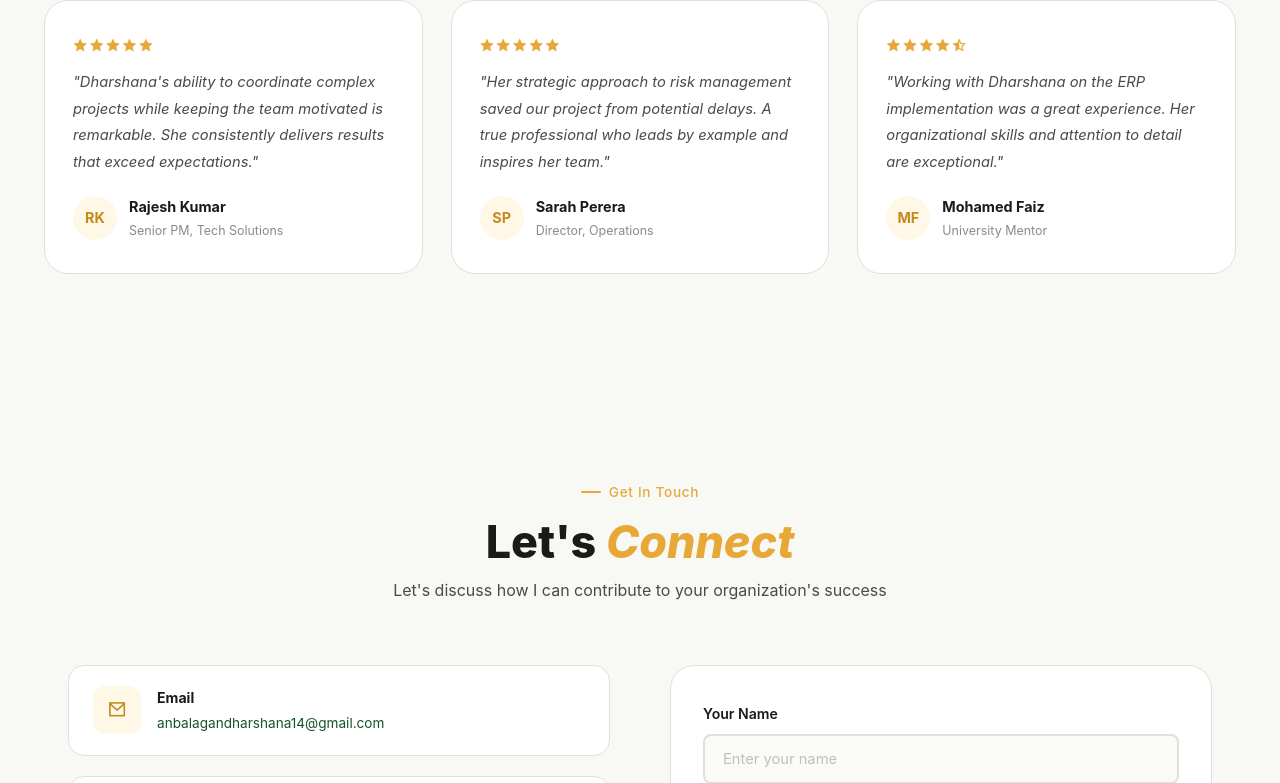
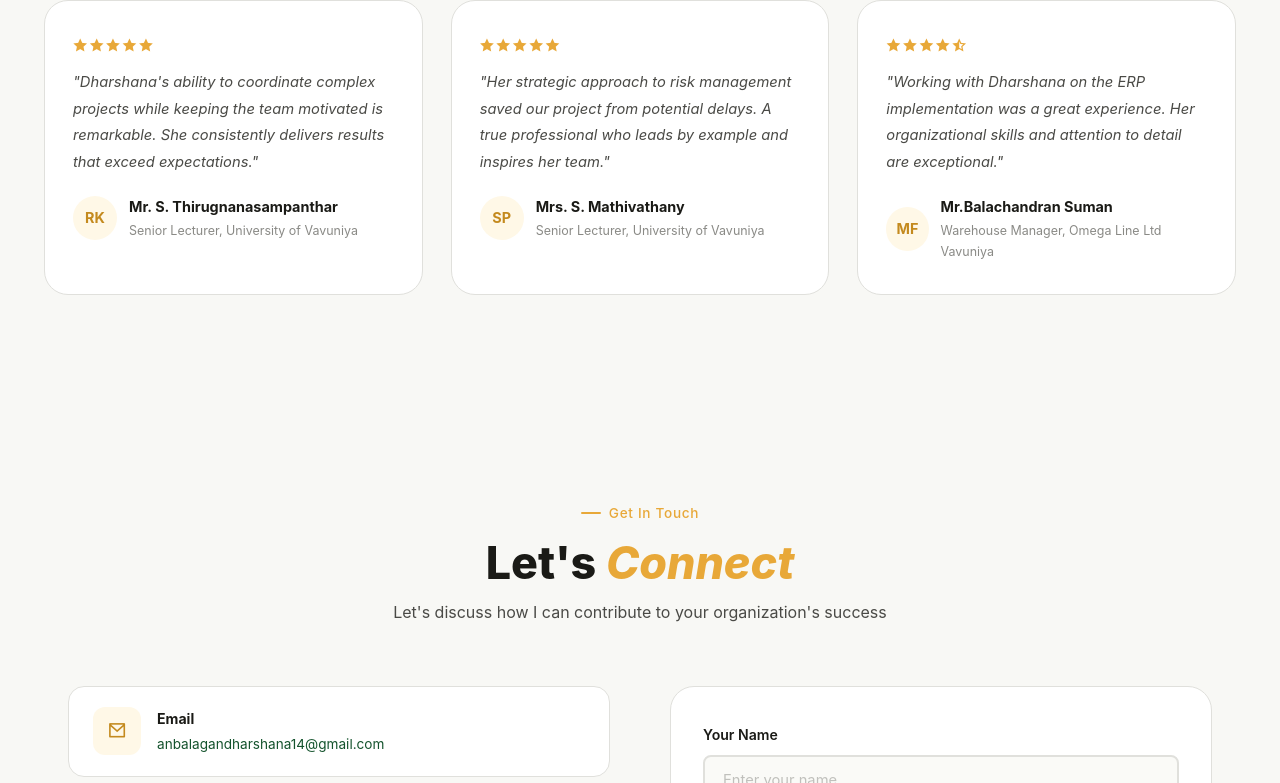
Before and after one commit to MrManoj124/Dharsha_Portfolio, a plain HTML site: page index.html in a window 1280 px wide. Shown: the part 7862-8645 px from the top of the page. Drawn offline with nearby package versions, Linux system fonts and the light colour scheme.

Commit message:
refactor: update testimonial author details and format HTML attributes

```diff
--- a/index.html
+++ b/index.html
@@ -24,8 +24,7 @@
 
     <!-- Remix Icons -->
     <link href="https://cdn.jsdelivr.net/npm/remixicon@4.3.0/fonts/remixicon.css" rel="stylesheet"
-        integrity="sha384-hlyh3bZtgya52o/xl1sa3jb1Hv8UW8lsNRB1mlJM26/nlx1S1J7zVBZMOjkKl+MU"
-        crossorigin="anonymous">
+        integrity="sha384-hlyh3bZtgya52o/xl1sa3jb1Hv8UW8lsNRB1mlJM26/nlx1S1J7zVBZMOjkKl+MU" crossorigin="anonymous">
 
     <!-- Custom CSS -->
     <link rel="stylesheet" href="style.css">
@@ -423,8 +422,7 @@
 
                 <!-- Project 2 -->
                 <div class="project_card reveal" data-category="waterfall">
-                    <div class="project_image"
-                        style="background: linear-gradient(135deg, #1a5632 0%, #2d7a4a 100%)">
+                    <div class="project_image" style="background: linear-gradient(135deg, #1a5632 0%, #2d7a4a 100%)">
                         <i class="ri-megaphone-line"></i>
                     </div>
                     <div class="project_content">
@@ -442,8 +440,7 @@
 
                 <!-- Project 3 -->
                 <div class="project_card reveal" data-category="lean">
-                    <div class="project_image"
-                        style="background: linear-gradient(135deg, #0d3b1e 0%, #1a6b3c 100%)">
+                    <div class="project_image" style="background: linear-gradient(135deg, #0d3b1e 0%, #1a6b3c 100%)">
                         <i class="ri-settings-3-line"></i>
                     </div>
                     <div class="project_content">
@@ -461,8 +458,7 @@
 
                 <!-- Project 4 -->
                 <div class="project_card reveal" data-category="agile">
-                    <div class="project_image"
-                        style="background: linear-gradient(135deg, #14532d 0%, #22833a 100%)">
+                    <div class="project_image" style="background: linear-gradient(135deg, #14532d 0%, #22833a 100%)">
                         <i class="ri-rocket-line"></i>
                     </div>
                     <div class="project_content">
@@ -580,8 +576,8 @@
                     <div class="testimonial_author">
                         <div class="testimonial_avatar">RK</div>
                         <div class="testimonial_author_info">
-                            <h4>Rajesh Kumar</h4>
-                            <p>Senior PM, Tech Solutions</p>
+                            <h4>Mr. S. Thirugnanasampanthar</h4>
+                            <p>Senior Lecturer, University of Vavuniya</p>
                         </div>
                     </div>
                 </div>
@@ -598,8 +594,8 @@
                     <div class="testimonial_author">
                         <div class="testimonial_avatar">SP</div>
                         <div class="testimonial_author_info">
-                            <h4>Sarah Perera</h4>
-                            <p>Director, Operations</p>
+                            <h4>Mrs. S. Mathivathany</h4>
+                            <p>Senior Lecturer, University of Vavuniya</p>
                         </div>
                     </div>
                 </div>
@@ -616,8 +612,8 @@
                     <div class="testimonial_author">
                         <div class="testimonial_avatar">MF</div>
                         <div class="testimonial_author_info">
-                            <h4>Mohamed Faiz</h4>
-                            <p>University Mentor</p>
+                            <h4>Mr.Balachandran Suman</h4>
+                            <p>Warehouse Manager, Omega Line Ltd Vavuniya</p>
                         </div>
                     </div>
                 </div>
@@ -691,8 +687,8 @@
 
                     <div class="form_group">
                         <label for="name">Your Name</label>
-                        <input type="text" id="name" name="name" required maxlength="100"
-                            placeholder="Enter your name" autocomplete="name">
+                        <input type="text" id="name" name="name" required maxlength="100" placeholder="Enter your name"
+                            autocomplete="name">
                         <div class="form_error" id="name-error">Please enter your name</div>
                     </div>
                     <div class="form_group">
@@ -704,8 +700,7 @@
                     <div class="form_group">
                         <label for="message">Your Message</label>
                         <textarea id="message" name="message" required maxlength="5000"
-                            placeholder="Tell me about your project or opportunity..."
-                            autocomplete="off"></textarea>
+                            placeholder="Tell me about your project or opportunity..." autocomplete="off"></textarea>
                         <div class="form_error" id="message-error">Please enter your message</div>
                     </div>
 
```
